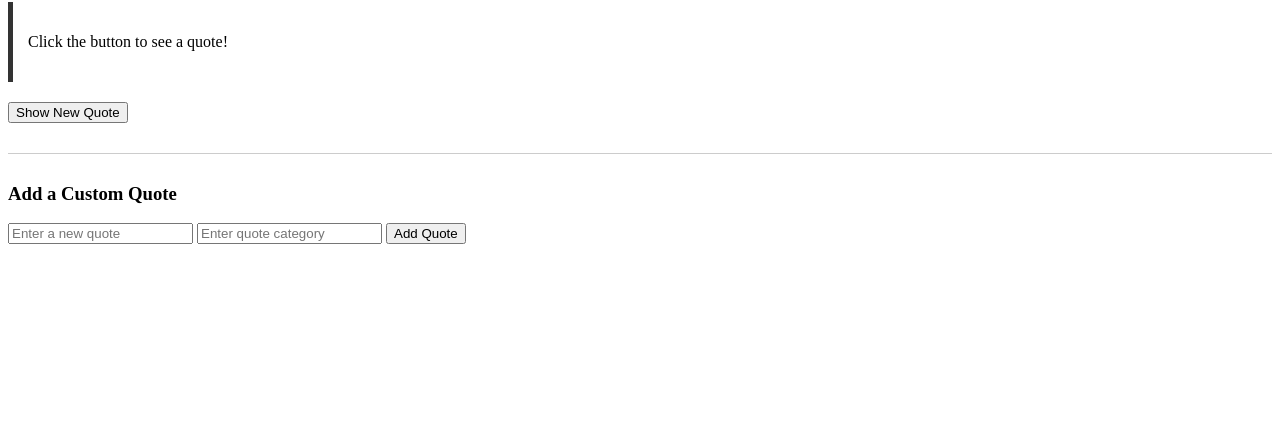
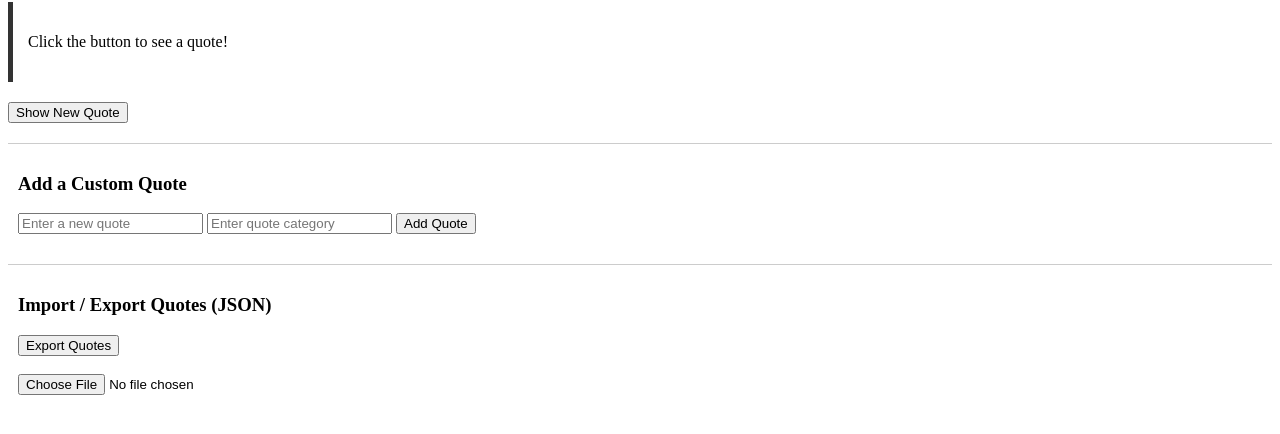
Before and after one commit to bekyman/alx_fe_javascript, a plain HTML site: page dom-manipulation/index.html in a window 1280 px wide. Shown: the part 78-512 px from the top of the page. Drawn offline with Linux system fonts and the light colour scheme.

Commit message:
Update index.html

```diff
--- a/dom-manipulation/index.html
+++ b/dom-manipulation/index.html
@@ -4,8 +4,17 @@
   <meta charset="UTF-8">
   <title>Dynamic Quote Generator</title>
   <style>
-    #quoteDisplay { margin: 20px 0; padding: 15px; border-left: 5px solid #333; min-height: 50px; }
-    .form-container { margin-top: 30px; border-top: 1px solid #ccc; padding-top: 10px; }
+    #quoteDisplay {
+      margin: 20px 0;
+      padding: 15px;
+      border-left: 5px solid #333;
+      min-height: 50px;
+    }
+    .form-container, .json-controls {
+      margin-top: 20px;
+      padding: 10px;
+      border-top: 1px solid #ccc;
+    }
   </style>
 </head>
 <body>
@@ -18,6 +27,7 @@
 
   <button id="newQuote">Show New Quote</button>
 
+  <!-- Add Quote Form -->
   <div class="form-container">
     <h3>Add a Custom Quote</h3>
     <input id="newQuoteText" type="text" placeholder="Enter a new quote" />
@@ -25,6 +35,16 @@
     <button onclick="addQuote()">Add Quote</button>
   </div>
 
+  <!-- JSON Import / Export -->
+  <div class="json-controls">
+    <h3>Import / Export Quotes (JSON)</h3>
+
+    <button onclick="exportToJson()">Export Quotes</button>
+    <br /><br />
+
+    <input type="file" id="importFile" accept=".json" onchange="importFromJsonFile(event)" />
+  </div>
+
   <script src="script.js"></script>
 </body>
 </html>
```
